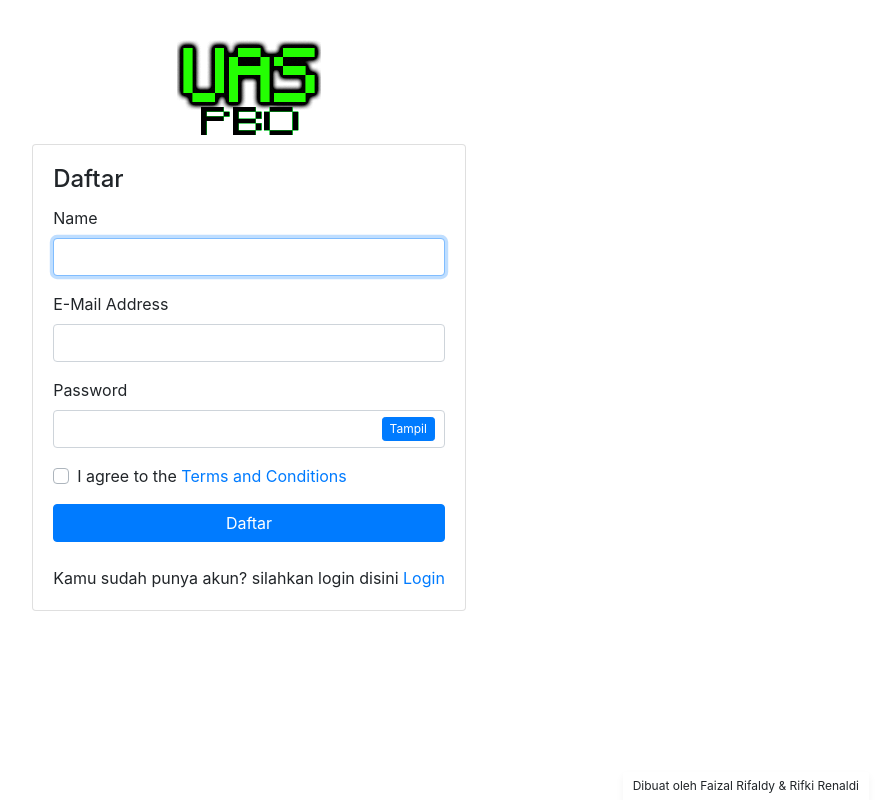
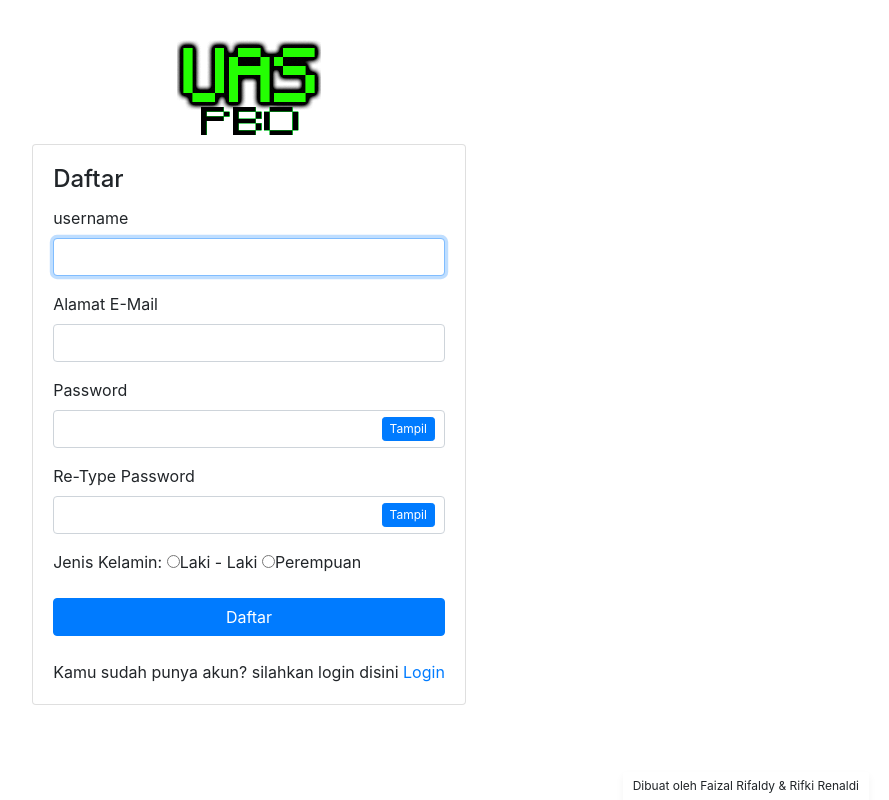
Before and after one commit to rifki00/UAS-PBO, a PHP site: page /index.php?page=daftar in a window 1280 px wide. Shown: the whole page, without its empty margins (391-1280 px from the left). Run offline with PHP 8.4, Linux system fonts and the light colour scheme.

Commit message:
Add files via upload
update fungsi curl, register, fungsi mendapat perangkat user

```diff
--- a/class/class.php
+++ b/class/class.php
@@ -19,6 +19,9 @@ class Pengguna
 			$hasil = $this->db->select("SELECT * FROM `pengguna` WHERE `username` = '$username' OR `email` = '$username'");
 			if($hasil[0]['password'] == $password)
 			{
+				$_SESSION['logged']   = true;
+				$this->db->query("INSERT INTO `log_login` (`id`, `id_pengguna`, `ip`, `waktu`, `perangkat_lunak`, `perangkat_keras`) VALUES (NULL, '".$hasil[0]['id']."', '".$this->DatapatkanIP()."', '".date("Y-m-d H:i:s")."', '".$this->DapatkanPerangkatUser()."', '".$this->DapatuserOS()."');");
+
 				echo "<script>alert('Sukses Login');</script><script>window.history.back()</script>";
 			}
 			else
@@ -34,6 +37,94 @@ class Pengguna
 		return false;
 	}
 
+	public function Daftar($username, $email, $password, $repassword, $kelamin)
+	{
+		$username    = $this->db->antisqlinjection($username);
+		$email       = $this->db->antisqlinjection($email);
+		$password    = $this->db->antisqlinjection($password);
+		$repassword  = $this->db->antisqlinjection($repassword);
+		$kelamin 	 = $this->db->antisqlinjection($kelamin);
+
+		if(!$this->db->tersedia("pengguna", "username", $username))
+		{
+			if(!$this->db->tersedia("pengguna", "email", $email))
+			{
+
+				if(strlen($password) < 8)
+				{
+					@$kesalahan = true;
+					echo "<script>alert('Password harus minimal 8 karakter');</script><script>window.history.back()</script>";
+				}
+
+				if($password != $repassword)
+				{
+					@$kesalahan = true;
+					echo "<script>alert('Password dan Re-type Password tidak sama!');</script><script>window.history.back()</script>";
+				}
+				if(!@$kesalahan)
+				{
+					$result = $this->db->query("INSERT INTO `pengguna` (`id`, `username`, `password`, `kelamin`, `email`, `tanggal_daftar`, `terakhir_login`, `ip_terakhir_login`) VALUES (NULL, '".$username."', '".$password."', '".$kelamin."', '".$email."', '".date("Y-m-d H:i:s")."', '".date("Y-m-d H:i:s")."', '".$this->DatapatkanIP()."');");
+
+					if($result)
+					{
+						echo "<script>alert('Akun kamu berhasil di buat silahkan login!');</script><script>window.location.href = '/index.php';</script>";
+					}
+					else
+					{
+						echo "<script>alert('Terjadi kesalahan saat membuat akun!');</script><script>window.history.back()</script>";
+					}
+				}
+			}
+			else
+			{
+				echo "<script>alert('Alamat E-mail yang kamu input sudah di gunakan oleh orang lain!');</script><script>window.history.back()</script>";
+			}
+		}
+		else
+		{
+			echo "<script>alert('Nama karakter ini sudah di gunakan oleh orang lain!');</script><script>window.history.back()</script>";
+		}
+	}
+
+
+	public function DatapatkanIP()
+	{
+		$ip = $_SERVER['REMOTE_ADDR'];
+		return $ip;
+	}
+
+	public function Urlwebnya()
+	{
+		$fullurl = "http://".$_SERVER['HTTP_HOST'].dirname($_SERVER['PHP_SELF']);
+		return $fullurl;
+	}
+
+	public function DapatkanPerangkatUser()
+	{
+		return $_SERVER["HTTP_USER_AGENT"];
+	}
+
+
+	public function url($url, $timeout)
+	{
+		//mengambil data menggunakan curl
+		$ch = curl_init();
+		curl_setopt($ch, CURLOPT_URL, $url);
+		curl_setopt($ch, CURLOPT_RETURNTRANSFER, 1);
+		curl_setopt($ch, CURLOPT_CONNECTTIMEOUT, $timeout);
+		$data = curl_exec($ch);
+		curl_close($ch);
+		return $data;
+	}
+
+	public function DapatuserOS()
+	{
+		$useragent = $_SERVER["HTTP_USER_AGENT"];
+		$user_load = $this->url("http://www.useragentstring.com/?uas=".urlencode($useragent)."&getJSON=all", 5);
+		$user_load = json_decode($user_load);
+		$os = $user_load->os_type." (".$user_load->os_name.")";
+		return $os;
+	}
 
 
 }
--- a/halaman/daftar.php
+++ b/halaman/daftar.php
@@ -1,28 +1,28 @@
 <?php
-  if(isset($_POST['login']))
+  if(isset($_POST['daftar']))
   {
 
-    if(empty($_POST['username']))
-      echo "form username tidak boleh kosong!";
+    if(empty($_POST['name']))
+      echo "<script>alert('Form username tidak boleh kosong!');</script><script>window.history.back()</script>";
     else if(empty($_POST['email']))
-     echo "form email tidak boleh kosong";
+      echo "<script>alert('Form E-mail tidak boleh kosong!');</script><script>window.history.back()</script>";
     else if(empty($_POST['password']))
-     echo "form password tidak boleh kosong";
+     echo "<script>alert('Form password tidak boleh kosong!');</script><script>window.history.back()</script>";
     else if(empty($_POST['repassword']))
-     echo "form repassword tidak boleh kosong";
+     echo "<script>alert('Form repassword tidak boleh kosong!');</script><script>window.history.back()</script>";
     else if(empty($_POST['jeniskelamin']))
-     echo "pilih salah satu jenis kelamin tidak boleh kosong";
+     echo "<script>alert('Form jenis kelamin wajib di isi!');</script><script>window.history.back()</script>";
     else if (!filter_var($_POST['email'], FILTER_VALIDATE_EMAIL))
-     echo "format alamat email harus sesuai";
+     echo "<script>alert('Format email tidak Valid! ');</script><script>window.history.back()</script>";
     else
     {
-      $username = $_POST['username'];
+      $username = $_POST['name'];
       $email    = $_POST['email'];
       $password = $_POST['password'];
       $repassword = $_POST['repassword'];
       $jeniskelamin = $_POST['jeniskelamin'];
 
-      $pengguna->Login($userlogin, $password);
+      $pengguna->Daftar($username, $email, $password, $repassword, $jeniskelamin);
     }
 
   }
@@ -48,18 +48,18 @@
               <h4 class="card-title">Daftar</h4>
               <form method="POST" class="uas-game-validation" novalidate="">
                 <div class="form-group">
-                  <label for="name">Name</label>
-                  <input id="name" type="text" class="form-control" name="name" required autofocus>
+                  <label for="name">username</label>
+                  <input id="name" type="text" pattern="[A-Za-z0-9_]{0,100}" class="form-control" name="name" required autofocus>
                   <div class="invalid-feedback">
-                    What's your name?
+                    Form Tidak boleh kosong atau tidak boleh menggunakan simbol
                   </div>
                 </div>
 
                 <div class="form-group">
-                  <label for="email">E-Mail Address</label>
+                  <label for="email">Alamat E-Mail</label>
                   <input id="email" type="email" class="form-control" name="email" required>
                   <div class="invalid-feedback">
-                    Your email is invalid
+                    Alamat E-mail tidak valid!
                   </div>
                 </div>
 
@@ -67,22 +67,30 @@
                   <label for="password">Password</label>
                   <input id="password" type="password" class="form-control" name="password" required data-eye>
                   <div class="invalid-feedback">
-                    Password is required
+                    Form password tidak boleh kosong
                   </div>
                 </div>
 
                 <div class="form-group">
-                  <div class="custom-checkbox custom-control">
-                    <input type="checkbox" name="agree" id="agree" class="custom-control-input" required="">
-                    <label for="agree" class="custom-control-label">I agree to the <a href="#">Terms and Conditions</a></label>
-                    <div class="invalid-feedback">
-                      You must agree with our Terms and Conditions
-                    </div>
+                  <label for="password">Re-Type Password</label>
+                  <input id="repassword" type="password" class="form-control" name="repassword" required data-eye>
+                  <div class="invalid-feedback">
+                    Form Re-Password tidak boleh kosong
                   </div>
                 </div>
 
+                <div class="form-group">
+                  <label for="jeniskelamin">Jenis Kelamin: </label>
+                  <input id="jeniskelamin" type="radio" name="jeniskelamin" id="jeniskelaminpria" value="1">Laki - Laki
+                  <input id="jeniskelamin" type="radio" name="jeniskelamin" id="jeniskelaminwanita" value="2">Perempuan
+                  <div class="invalid-feedback">
+                    Jenis Kelamin wajib di pilih
+                  </div>
+                </div>
+
+
                 <div class="form-group m-0">
-                  <button type="submit" class="btn btn-primary btn-block">
+                  <button type="submit" name="daftar" value="daftar" class="btn btn-primary btn-block">
                     Daftar
                   </button>
                 </div>
--- a/halaman/login.php
+++ b/halaman/login.php
@@ -38,10 +38,10 @@
               <h4 class="card-title">Login</h4>
               <form method="POST" class="my-login-validation" novalidate="">
                 <div class="form-group">
-                  <label for="userlogin">Alamat E-mail atau nama Karakter</label>
+                  <label for="userlogin">Alamat E-mail atau username</label>
                   <input id="userlogin" type="text" class="form-control" name="userlogin" value="" required autofocus>
                   <div class="invalid-feedback">
-                    Form E-mail / nama Karakter tidakboleh kosong!
+                    Form E-mail / username tidakboleh kosong!
                   </div>
                 </div>
 
--- a/index.php
+++ b/index.php
@@ -6,13 +6,9 @@
 
 */
 
-
+  date_default_timezone_set("Asia/Jakarta");
   require_once 'class/class.php';
   $pengguna = new Pengguna();
-
-
-
-
 
 ?>
 
@@ -41,7 +37,8 @@
 				include "halaman/daftar.php";
 				break;
 			default:
-				echo "<center><h3>Maaf. Halaman tidak di temukan !</h3></center>";
+				echo "<center><h3>Maaf. Halaman tidak di temukan! akan di alihkan ke halaman utama</h3></center><meta http-equiv='refresh' content='5; url=".$pengguna->Urlwebnya()."index.php'>";
+
 				break;
 		}
 	}else{
```
